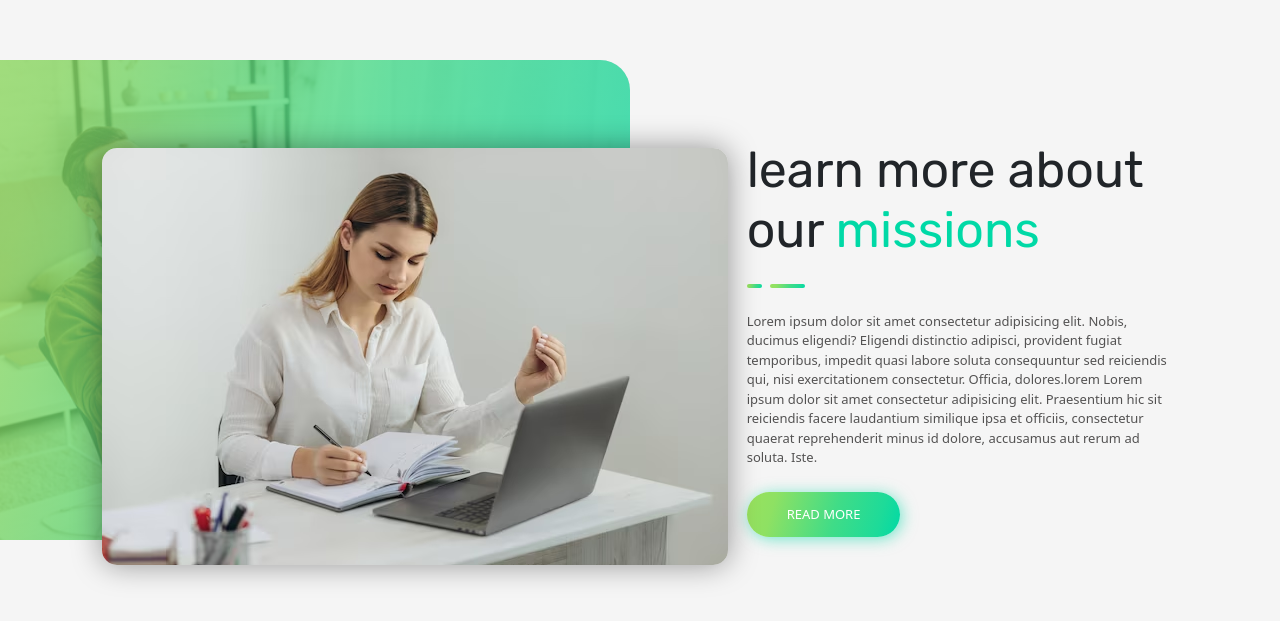
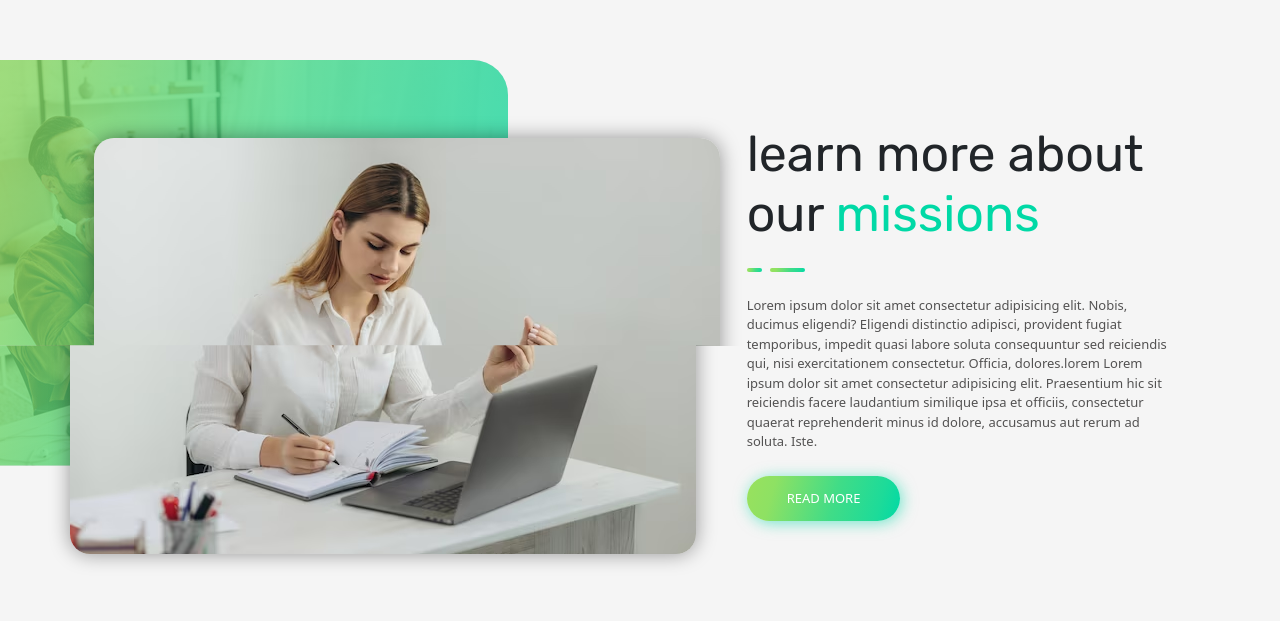
Before and after one commit to danielplebani/proj-html-vuejs, a Vue app: page / in a window 1280 px wide. Shown: the part 2392-3013 px from the top of the page. Built offline with nearby package versions, Linux system fonts and the light colour scheme; the HTML template or start-up script is replaced by a standard one; a web font is replaced by a local one.

Commit message:
MainLearMore--finish section

```diff
--- a/src/components/MainLearnMore.vue
+++ b/src/components/MainLearnMore.vue
@@ -7,12 +7,14 @@ export default{
 <template>
     <div class="d-flex align-items-center">
         <div class="col-7">
-            <div id="ImageBackground">
-                <div id="greenImage"></div>
+            <img src="../assets/img/123.jpeg" id="original-img-bg">
+            <img src="../assets/img/123.jpeg" id="cut-img-bg">
 
-                <img src="../assets/img/immagine-mancante1.avif" class="cut-image">
-            </div>
+            <div id="original-greenScreen"></div>
+            <div id="cut-greenScreen"></div>
 
+            <div id="original-img"><img src="../assets/img/immagine-mancante1.avif"></div>
+            <div id="cut-img"><img src="../assets/img/immagine-mancante1.avif"></div>
         </div>
 
         <div style="padding-right: 7rem;" class="col-5">
@@ -35,43 +37,79 @@ export default{
 </template>
 
 <style lang="scss" scoped>
+
 .col-7{
+    position: relative;
     align-self: self-start;
-    position: relative;
 
-    #ImageBackground{
-        width: 45rem;
-        height: 30rem;
-        border-radius: 30px;
-        background-image: url(../assets/img/123.jpeg);
-        background-size: cover;
-        background-repeat: no-repeat;
+    #original-img-bg{
         position: absolute;
-        left: -90px;
+        left: -100px;
+        border-radius: 35px;
+        clip-path: polygon(0 0, 100% 0, 100% 70.5%, 0 70.5%);
+    }
 
+    #cut-img-bg{
+        position: absolute;
+        left: -130px;
+        border-radius: 35px;
+        clip-path: polygon(0 70.5%, 100% 70.5%, 100% 100%, 0 100%);
+    }
 
-       #greenImage{
-          height: 100%;
-          border-radius: 30px;
-          background: rgba(153, 225, 94, 0.75);
-          background: linear-gradient(106deg, rgba(152,225,94,0.75) 2%, rgba(142,225,99,0.75) 18%, rgba(96,222,121,0.75) 41%, rgba(64,220,135,0.75) 57%, rgba(29,219,153,0.75) 85%, rgba(0,217,166,0.75));
+    #original-greenScreen{
+        width: 608px;
+        height: 406px;
+        clip-path: polygon(0 0, 100% 0, 100% 70.5%, 0 70.5%);
+        position: absolute;
+        left: -100px;
+        border-radius: 35px;
+        background: rgba(153, 225, 94, 0.75);
+        background: linear-gradient(106deg, rgba(152,225,94,0.75) 2%, rgba(142,225,99,0.75) 18%, rgba(96,222,121,0.75) 41%, rgba(64,220,135,0.75) 57%, rgba(29,219,153,0.75) 85%, rgba(0,217,166,0.75));
+    }
+
+    #cut-greenScreen{
+        width: 608px;
+        height: 406px;
+        clip-path: polygon(0 70.5%, 100% 70.5%, 100% 100%, 0 100%);
+        position: absolute;
+        left: -130px;
+        border-radius: 35px;
+        background: rgba(153, 225, 94, 0.75);
+        background: linear-gradient(106deg, rgba(152,225,94,0.75) 2%, rgba(142,225,99,0.75) 18%, rgba(96,222,121,0.75) 41%, rgba(64,220,135,0.75) 57%, rgba(29,219,153,0.75) 85%, rgba(0,217,166,0.75));
+    }
+
+    #original-img{
+        clip-path: polygon(0 0, 100% 0, 100% 50%, 0 50%);
+        position: absolute;
+        top: 3rem;
+        left: 4rem;
+        padding: 30px;
+
+        img{
+            border-radius: 20px;
+            box-shadow: 0 0 20px rgba(0, 0, 0, 0.4);
         }
 
+    }
+
+    #cut-img{
+        clip-path: polygon(0 50%, 100% 50%, 100% 100%, 0 100%);
+        position: absolute;
+        top: 2.95rem;
+        left: 2.5rem;
+        padding: 30px;
+
         img{
-            position: absolute;
-            top: 5.5rem;
-            left: 12rem;
-            border-radius: 15px;
-            box-shadow: 0 0 30px rgba(0, 0, 0, 0.4);
+            border-radius: 20px;
+            box-shadow: 0 0 20px rgba(0, 0, 0, 0.4);
         }
     }
 
 
 }
 
-
 .col-5{
-    padding: 5rem 0;
+    padding: 4rem 0;
     h2{
         font-family: 'Rubik', sans-serif;
         font-size: 50px;
```
